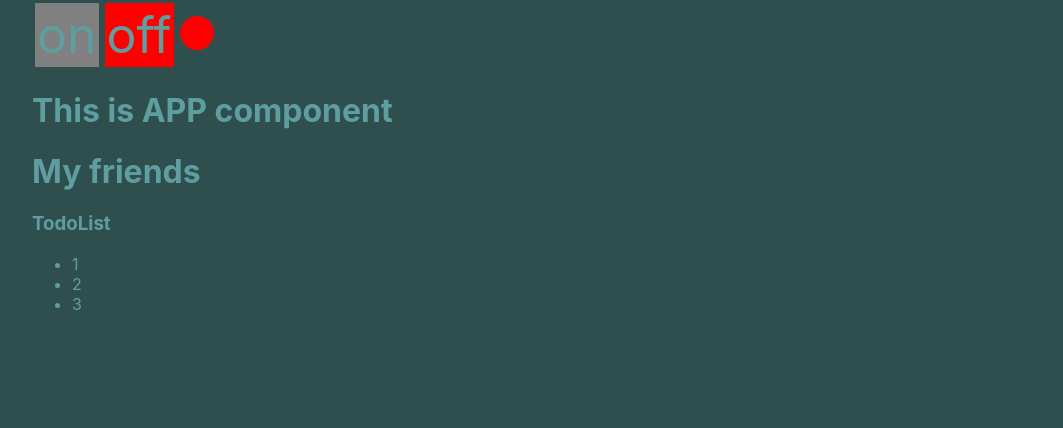
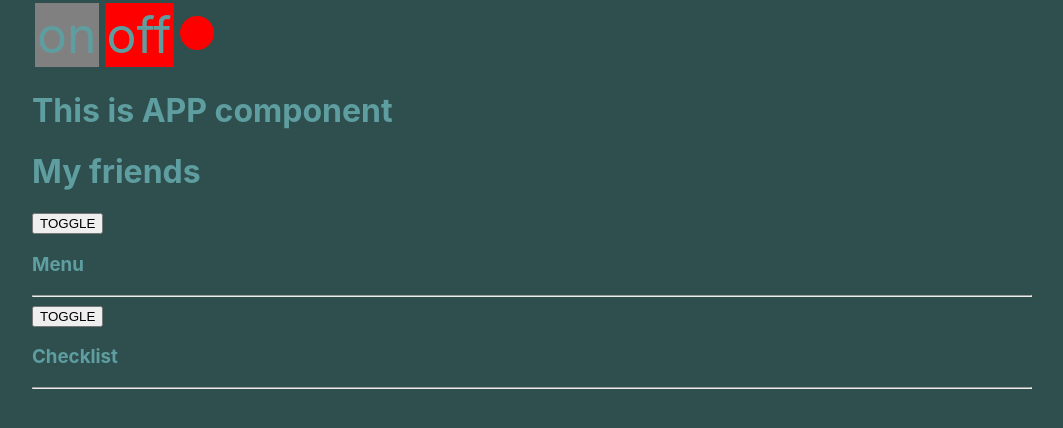
Before and after one commit to nekraco/simply, a React (Create React App) app: page / in a window 1280 px wide. Shown: the top 428 px of the page, without its empty margins (108-1171 px from the left). Built offline with nearby package versions, Linux system fonts and the light colour scheme.

Commit message:
created UncontrolledAccordion

```diff
--- a/src/App.tsx
+++ b/src/App.tsx
@@ -3,6 +3,9 @@ import './App.css';
 import {Accordion} from "./components/Accordion/Accordion";
 import {Rating} from "./components/Rating/Rating";
 import {OnOff} from "./components/OnOff/OnOff";
+import {
+  UncontrolledAccordion
+} from "./components/UncontrolledAccordion/UncontrolledAccordion";
 
 
 
@@ -12,7 +15,9 @@ function App() {
       <OnOff/>
       <PageTitle title={'This is APP component'}/>
       <PageTitle title={'My friends'}/>
-      <Accordion title={'TodoList'} collapsed={false}/>
+      <UncontrolledAccordion title={'Menu'}/>
+      <UncontrolledAccordion title={'Checklist'}/>
+
       {/*<hr/>*/}
       {/*Article 1*/}
       {/*<Rating num={4}/>*/}
--- /dev/null
+++ b/src/components/UncontrolledAccordion/UncontrolledAccordion.tsx
@@ -0,0 +1,38 @@
+import {useState} from "react";
+
+
+type UnAccordionPropsType = {
+  title: string
+}
+
+export function UncontrolledAccordion(props: UnAccordionPropsType) {
+
+  let [collapsed, setCollapsed] = useState(true);
+
+  return (
+    <div>
+      <button onClick={() => setCollapsed(!collapsed)}>TOGGLE</button>
+      <AccordionTitle title={props.title}/>
+      {!collapsed && <AccordionBody/>}
+      <hr/>
+    </div>
+  );
+
+  type AccordionTitlePropsType = {
+    title: string
+  }
+
+  function AccordionTitle(props: AccordionTitlePropsType) {
+    return <h3>{props.title}</h3>
+  }
+
+  function AccordionBody() {
+    return (
+      <ul>
+        <li>1</li>
+        <li>2</li>
+        <li>3</li>
+      </ul>
+    )
+  }
+}
```
